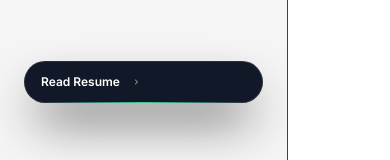
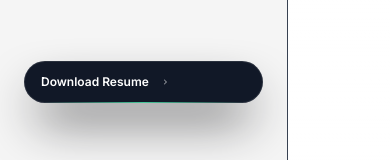
Before and after one commit to Shakh7/shakhauz, a Next.js app: page /about in a window 390 px wide. Both pictures are taken after a click on the icon 344 px from the left and 72 px from the top of the page. Shown: the part 661-821 px from the top of the page. Built offline with nearby package versions, Linux system fonts and the light colour scheme.

Commit message:
new design

```diff
--- a/components/DownloadCVButton.tsx
+++ b/components/DownloadCVButton.tsx
@@ -1,7 +1,6 @@
 import React from "react";
 
-export function DownloadCVButton() {
-    const downloadCV = async () => {
+export const downloadCV = async () => {
     try {
         const response = await fetch('https://raw.githubusercontent.com/Shakh7/assets/main/shakhzodbek_sharipov.pdf');
         if (!response.ok) throw new Error('Download failed');
@@ -21,6 +20,8 @@ export function DownloadCVButton() {
     }
 };
 
+export function DownloadCVButton() {
+
     return (
         <button
             onClick={downloadCV}
--- a/components/Sidebar.tsx
+++ b/components/Sidebar.tsx
@@ -10,6 +10,8 @@ import {Heading} from "./Heading";
 import {socials} from "@/constants/socials";
 import {Badge} from "./Badge";
 import {AnimatePresence, motion} from "framer-motion";
+
+import {downloadCV} from "@/components/DownloadCVButton";
 
 export const Sidebar = ({
                             open,
@@ -43,13 +45,14 @@ export const Sidebar = ({
                         animate={{x: 0}}
                         transition={{duration: 0.2, ease: "linear"}}
                         exit={{x: -200}}
+                        onClick={() => downloadCV()}
                         className="px-6 z-[100] overflow-scroll border-r border-r-gray-700 py-10 pb-20 sm:pb-10 dark:bg-gray-950 bg-neutral-100 max-w-[18rem] w-[24rem] fixed top-0 h-screen left-0 flex flex-col justify-between"
                     >
                         <div>
                             <SidebarHeader/>
                             <Navigation setOpen={setOpen}/>
                         </div>
-                        <Badge href="/resume" text="Read Resume"/>
+                        <Badge href="#" text="Download Resume"/>
                     </motion.div>
                 )}
             </AnimatePresence>
```
Lines whose indentation alone changed are shown as unchanged.
